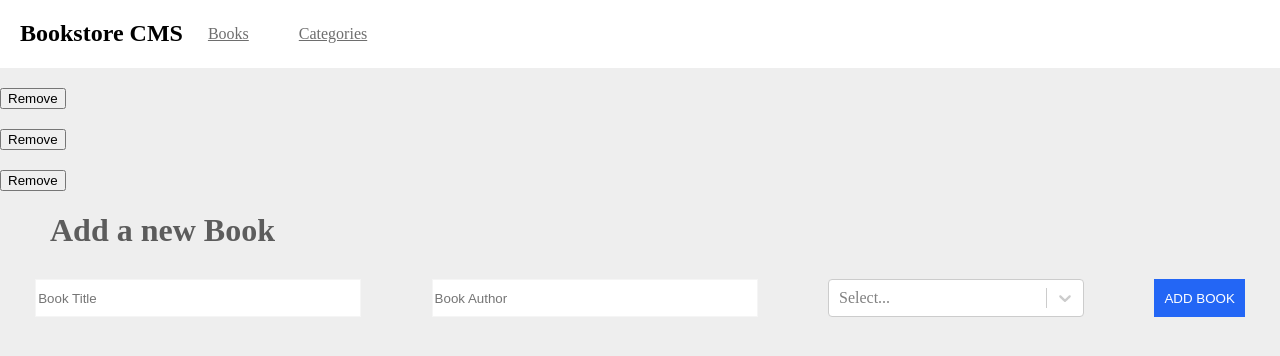
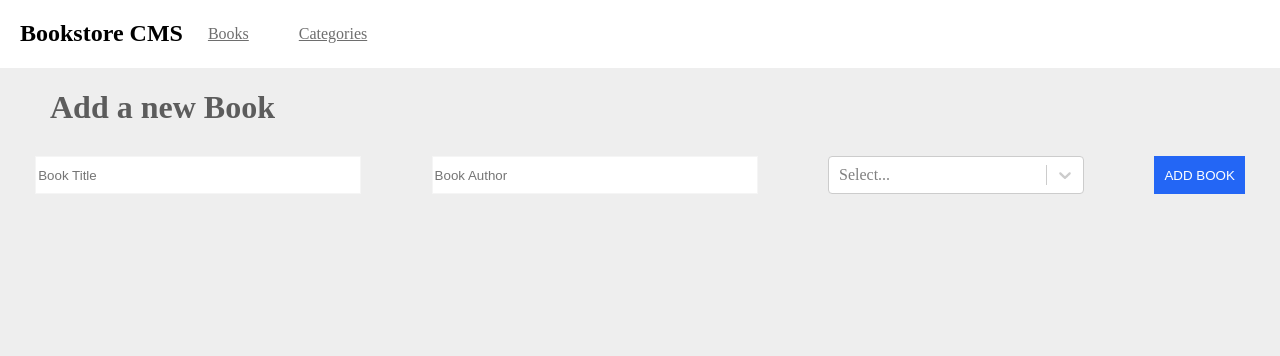
Before and after one commit to Ntwali-Josue/Booksstore, a React (Create React App) app: page / in a window 1280 px wide. Shown: the top 356 px of the page. Built offline with nearby package versions, Linux system fonts and the light colour scheme.

Commit message:
Map added books

```diff
--- a/src/components/BookList.js
+++ b/src/components/BookList.js
@@ -1,32 +1,18 @@
-import React, { useState } from 'react';
+import React from 'react';
+import { useSelector } from 'react-redux';
 import Book from './Book';
 import InputBook from './InputBook';
 
 const BookLists = () => {
-  const [books, setBooks] = useState({
-    title: '',
-    author: '',
-  });
-
-  const onChange = (e) => {
-    console.log(e.target.value);
-    setBooks({
-      ...books,
-      title: e.target.value,
-    });
-  };
+  const books = useSelector((state) => state.booksReducer);
+  const mapBooks = books.map((book) => (
+    <Book key={book.id} id={book.id} title={book.title} author={book.author} />
+  ));
 
   return (
     <div className="book-lists">
-      <Book title={books.title} author={books.author} />
-      <Book title={books.title} author={books.author} />
-      <Book title={books.title} author={books.author} />
-      <InputBook
-        title={books.title}
-        author={books.author}
-        setBooks={setBooks}
-        onChange={onChange}
-      />
+      {mapBooks}
+      <InputBook />
     </div>
   );
 };
```
